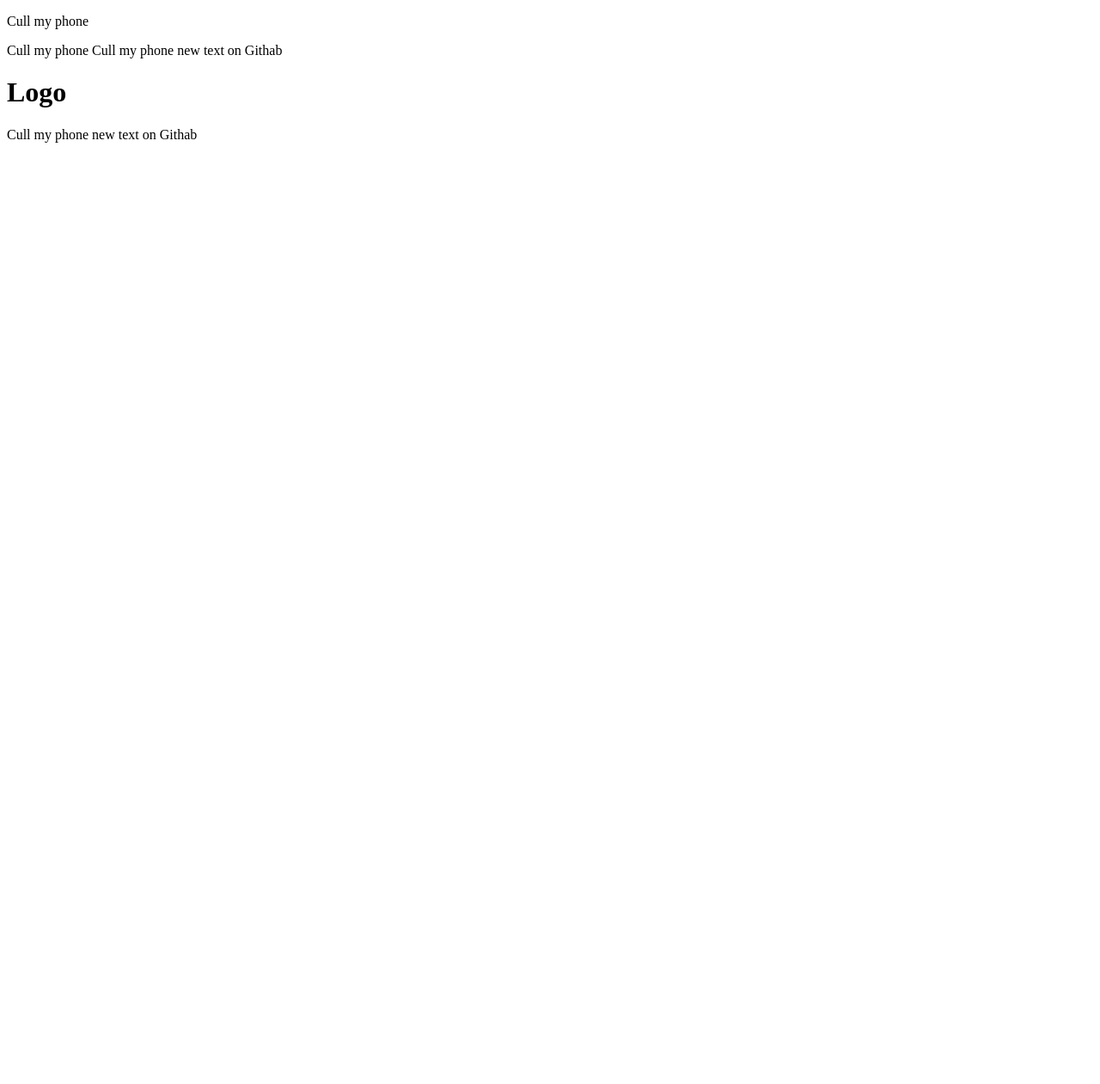
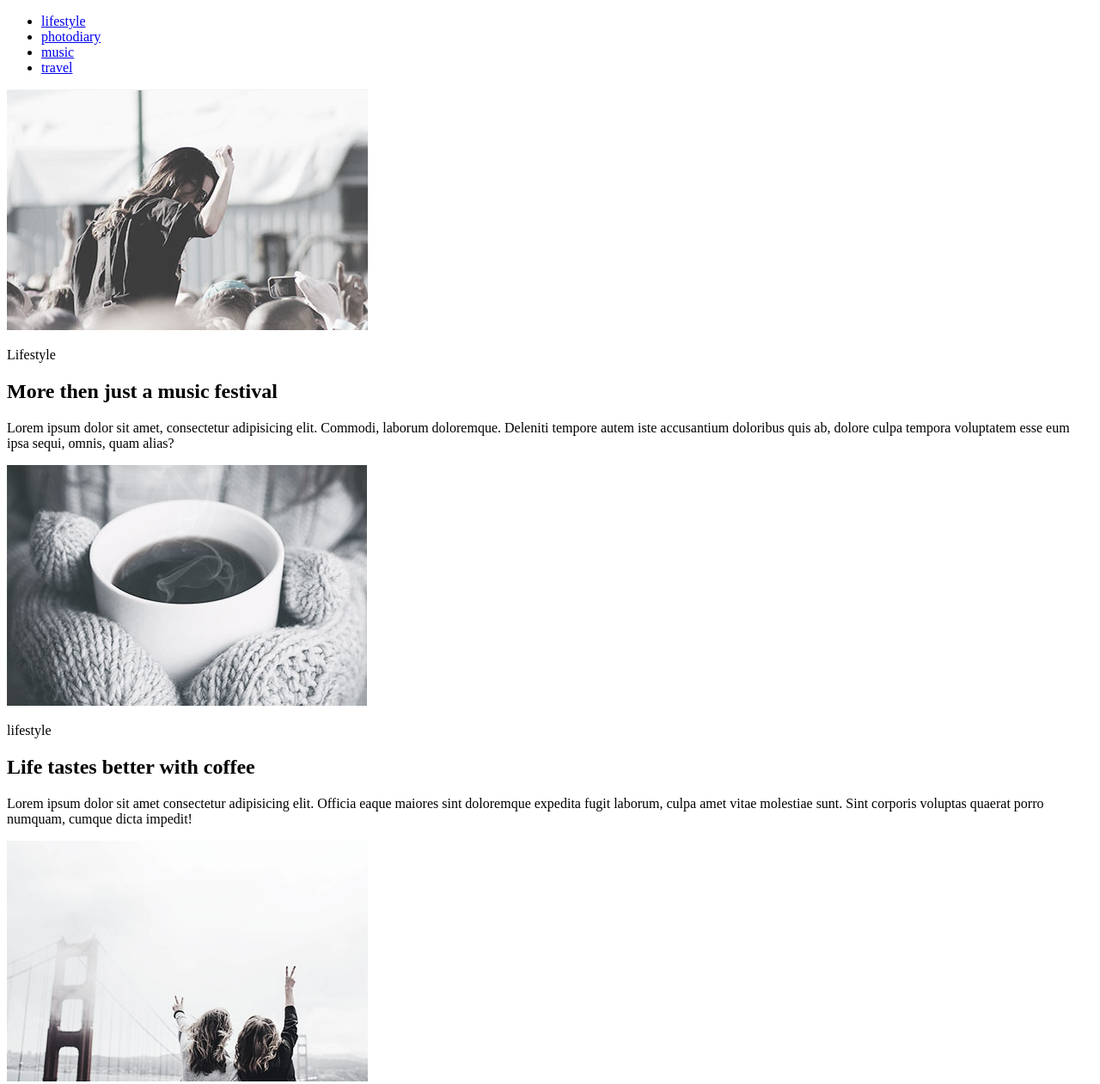
Before and after one commit to VadimBerezenskiy/Home_work, a plain HTML site: page html-css/module-01-02/index.html in a window 1280 px wide. Shown: the top 1261 px of the page at 86% size. Before the commit the page ends 800 px from the top, so only its background shows below. Drawn offline with Linux system fonts and the light colour scheme.

Commit message:
firstedit

```diff
--- a/html-css/module-01-02/index.html
+++ b/html-css/module-01-02/index.html
@@ -3,15 +3,49 @@
   <head>
     <meta charset="UTF-8" />
     <meta name="viewport" content="width=device-width, initial-scale=1.0" />
-    <title>Git fo git</title>
+    <title>Homework_01</title>
   </head>
   <body>
-    <p>Cull my phone</p>
-
-    <p>Cull my phone Cull my phone new text on Githab</p>
-    <div class="header">
-      <h1>Logo</h1>
-      Cull my phone new text on Githab
-    </div>
+    <header>
+      <ul>
+        <li><a href="#">lifestyle</a></li>
+        <li><a href="#">photodiary</a></li>
+        <li><a href="#">music</a></li>
+        <li><a href="#">travel</a></li>
+      </ul>
+    </header>
+    <img src="img/img1.jpg" alt="girl on party" />
+    <p>Lifestyle</p>
+    <h2>More then just a music festival</h2>
+    <p>
+      Lorem ipsum dolor sit amet, consectetur adipisicing elit. Commodi, laborum
+      doloremque. Deleniti tempore autem iste accusantium doloribus quis ab,
+      dolore culpa tempora voluptatem esse eum ipsa sequi, omnis, quam alias?
+    </p>
+    <img src="img/img2.jpg" alt="hot mug in mittens" />
+    <p>lifestyle</p>
+    <h2>Life tastes better with coffee</h2>
+    <p>
+      Lorem ipsum dolor sit amet consectetur adipisicing elit. Officia eaque
+      maiores sint doloremque expedita fugit laborum, culpa amet vitae molestiae
+      sunt. Sint corporis voluptas quaerat porro numquam, cumque dicta impedit!
+    </p>
+    <img src="img/img3.jpg" alt="two girls and a bridge" />
+    <p>photodiary</p>
+    <h2>American dream</h2>
+    <p>
+      Lorem, ipsum dolor sit amet consectetur adipisicing elit. Saepe veritatis
+      possimus non, quaerat minima aut, accusamus numquam blanditiis alias
+      beatae ea at! Praesentium, porro exercitationem. Delectus distinctio
+      tempore vel architecto!
+    </p>
+    <img src="img/img4.jpg" alt="guy backs on the background" />
+    <p>photodiary</p>
+    <h2>A day exploring the Alps</h2>
+    <p></p>
+    Lorem ipsum dolor sit amet consectetur adipisicing elit. Facilis quia, minus
+    esse qui, totam veniam expedita animi odio ducimus natus nam beatae tenetur
+    non saepe sit, debitis iste distinctio! At.
+    <button>load more</button>
   </body>
 </html>
```
